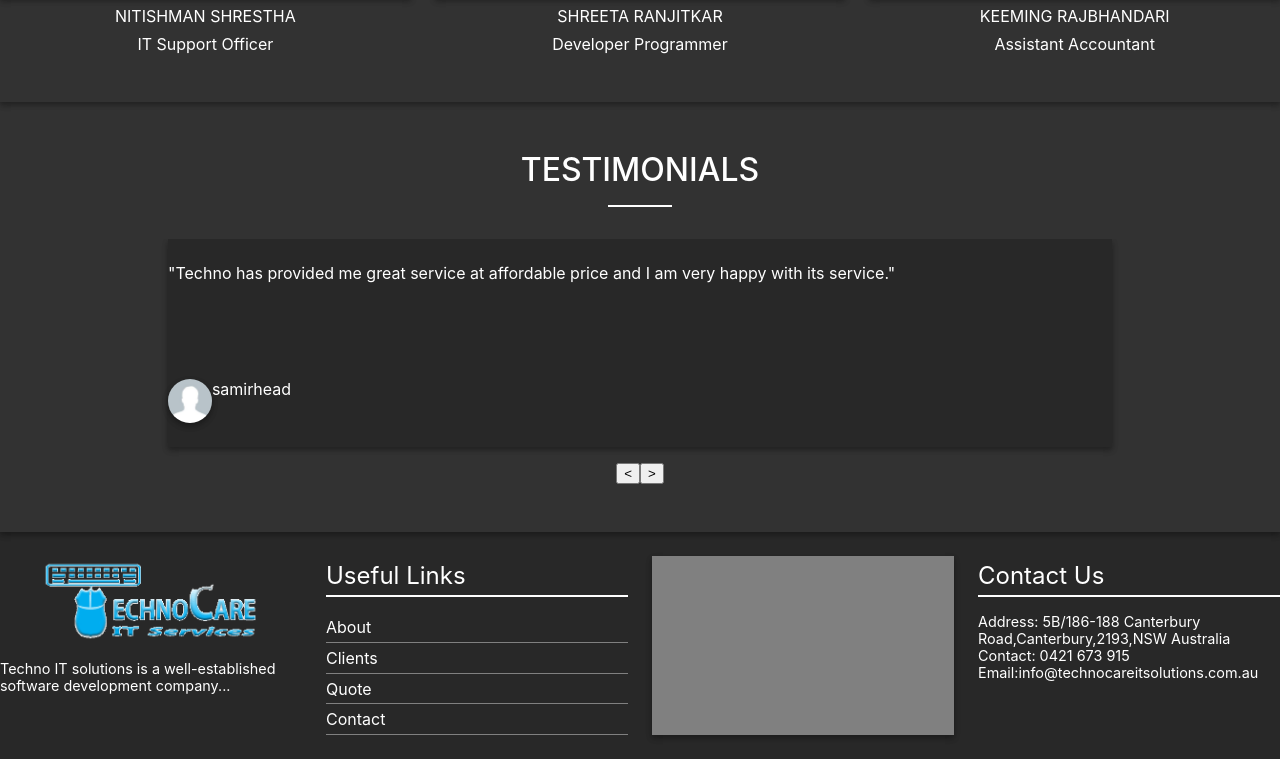
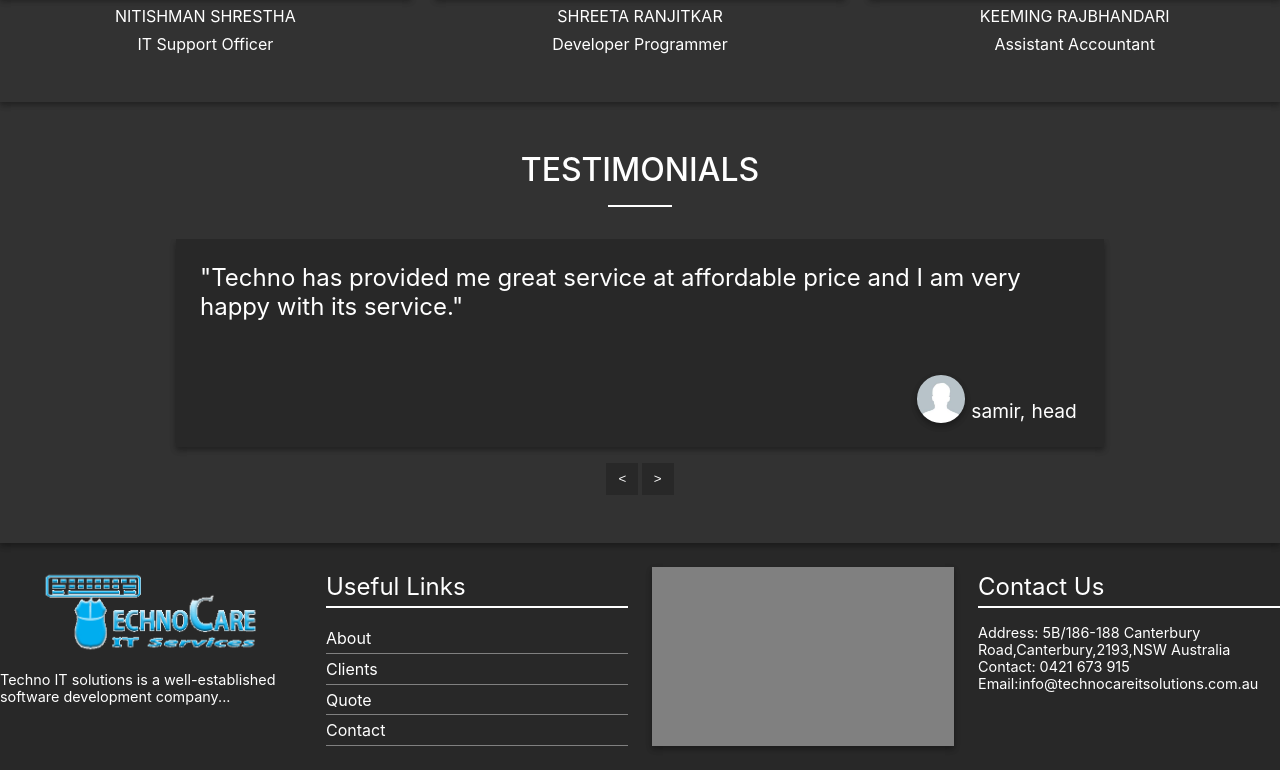
Before and after one commit to Zettoy/techno-care, a React (Create React App) app: page /about in a window 1280 px wide. Shown: the part 2359-3129 px from the top of the page. Built offline with nearby package versions, Linux system fonts and the light colour scheme; the HTML template or start-up script is replaced by a standard one.

Commit message:
About page in process

```diff
--- a/src/pages/about/components/Testimonials.js
+++ b/src/pages/about/components/Testimonials.js
@@ -26,19 +26,53 @@ const useStyles = createUseStyles(theme => ({
     flexGrow: 1,
     width: theme.screenSize.md,
     height: '10rem',
-    padding: '1.5rem 0',
-    margin: '0 0.5rem',
+    padding: '1.5rem 1.5rem',
+    margin: '0 1rem',
     display: 'flex',
     flexDirection: 'column',
     justifyContent: 'space-between',
     alignItems: 'flex-start',
-    '& img': {
-      borderRadius: '50%',
-      width: '10%',
-      boxShadow: theme.elevation[2]
-    },
     '& span': {
       color: theme.palette.text.primary
+    },
+    '& div': {
+      alignSelf: 'flex-end',
+      display: 'flex',
+      alignItems: 'flex-end',
+      justifyContent: 'flex-end',
+      '& img, & span': {
+        margin: '0 0.2rem'
+      },
+      '& img': {
+        borderRadius: '50%',
+        width: '10%',
+        boxShadow: theme.elevation[2]
+      },
+      '& span': {
+        fontSize: '1.2em'
+      }
+    }
+  },
+  nav: {
+    display: 'flex',
+    justifyContent: 'center',
+    marginTop: '1rem',
+    '& button': {
+      margin: '0 0.1rem',
+      backgroundColor: theme.palette.background.primary,
+      border: 'none',
+      cursor: 'pointer',
+      color: theme.palette.text.primary,
+      height: '2rem',
+      width: '2rem',
+      transition: '0.5s',
+      // boxShadow: theme.elevation[2],
+      '&:hover': {
+        backgroundColor: theme.palette.background.hover
+      },
+      '&:focus': {
+        outline: 'none'
+      }
     }
   }
 }));
@@ -73,16 +107,16 @@ function Testimonials() {
             {testimonials.map(item => (
               <Paper className={classes.slide} color="primary"
                      key={testimonials.indexOf(item)}>
-                <span>"{item.content}"</span>
+                <span style={{fontSize: '1.5em'}}>"{item.content}"</span>
                 <div style={{display: 'flex'}}>
                   <img src={item.avatar} alt="avatar"/>
-                  <span>{item.name}</span>
+                  <span>{item.name},</span>
                   <span>{item.head}</span>
                 </div>
               </Paper>
             ))}
           </div>
-          <div style={{display: 'flex', justifyContent: 'center', marginTop: '1rem'}}>
+          <div className={classes.nav}>
             <button onClick={handleLt}>&lt;</button>
             <button onClick={handleGt}>&gt;</button>
           </div>
```
